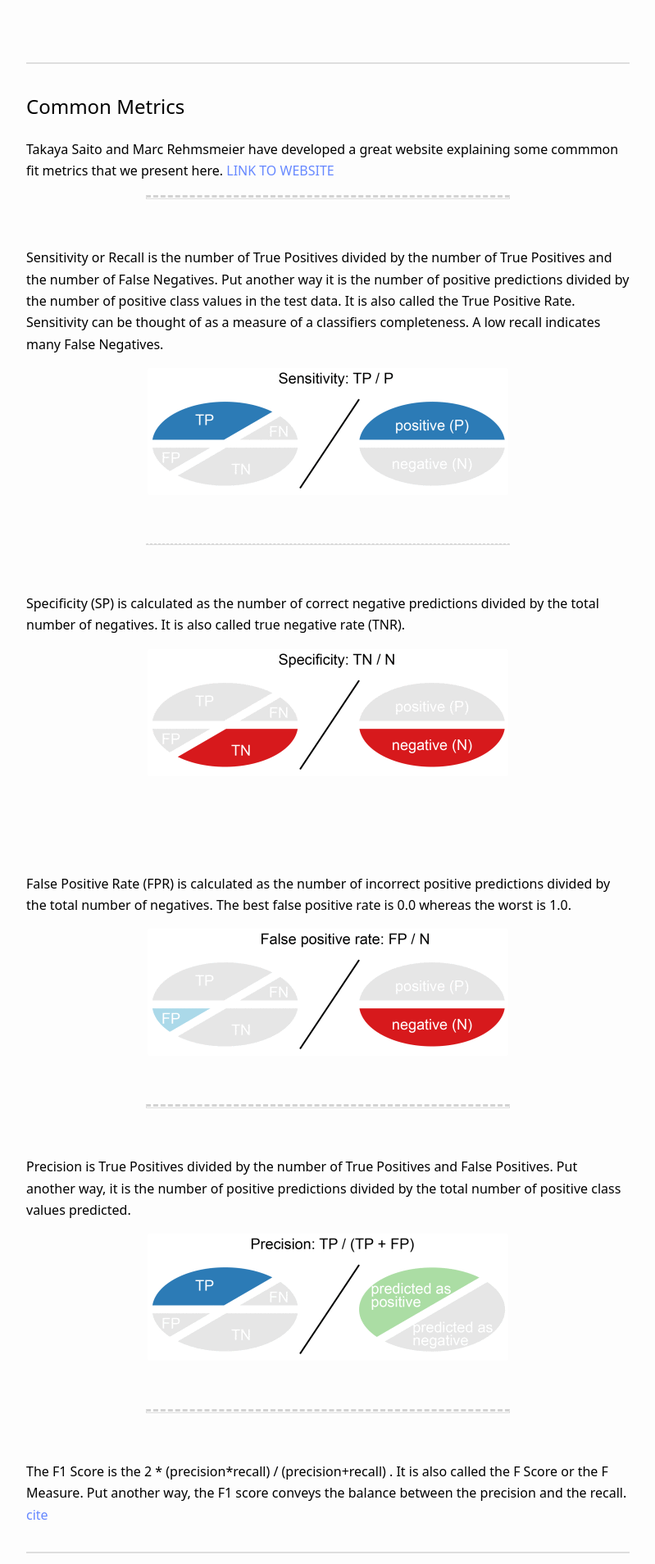
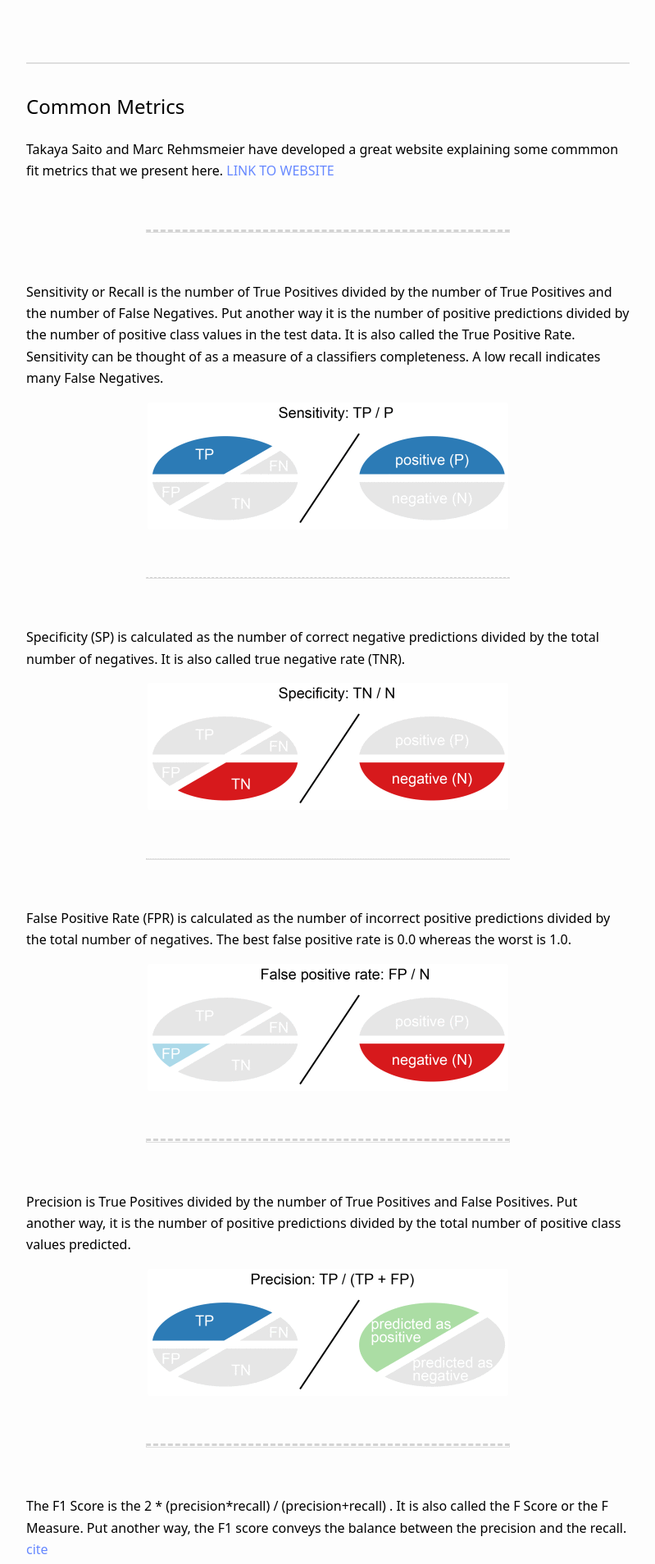
Before and after one commit to Nonprofit-Open-Data-Collective/machine_learning_mission_codes, a Jekyll site: the page built from docs/accuracy.md, in a window 1280 px wide. Shown: the part 1092-3000 px from the top of the page at 82% size, without its empty margins (240-1039 px from the left). Built offline with Jekyll 4.4.1, drawn with Linux system fonts in a browser that asks for light colours.

Commit message:
Update accuracy.md

```diff
--- a/docs/accuracy.md
+++ b/docs/accuracy.md
@@ -33,7 +33,8 @@
 
 Takaya Saito and Marc Rehmsmeier have developed a great website explaining some commmon fit metrics that we present here. [LINK TO WEBSITE](https://classeval.wordpress.com/introduction/basic-evaluation-measures/)
 
-<hr style="height:1px; border-top:dashed; color:lightgray; width:60%; text-align:center; margin: 0 auto;" >
+<br>
+<hr style="border-top:dashed; color:lightgray; width:60%; text-align:center; margin: 0 auto;" >
 <br>
 
 
@@ -51,7 +52,7 @@
 ![](../assets/images/specificity.png)
 
 <br>
-<hr style="height:1px; border-top:dashed; color:lightgray; width:60%; text-align:center; margin: 0 auto; border:none;" >
+<hr style="border-top:1px dotted; color:lightgray; width:60%; text-align:center; margin: 0 auto;" >
 <br>
 
 
```
